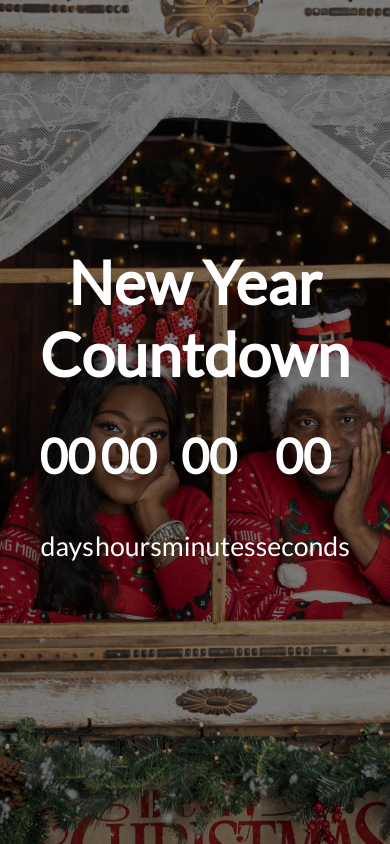
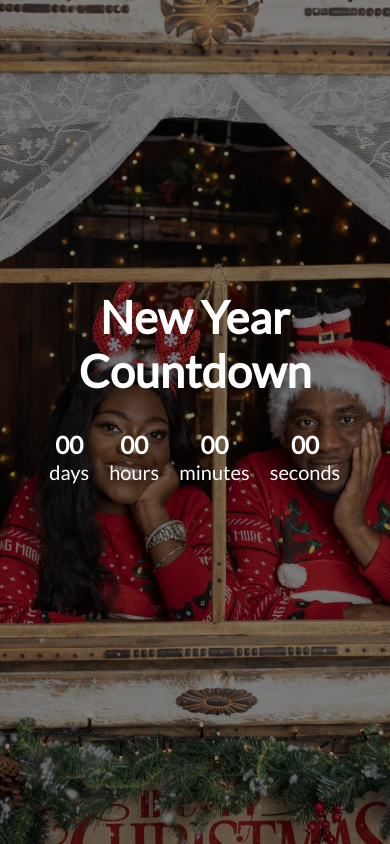
Before and after one commit to PrinceOlubari/new-year-countdown, a plain HTML site: page index.html in a window 390 px wide. Drawn offline with Linux system fonts and the light colour scheme.

Commit message:
creating media queries to handle smaller size

```diff
--- a/style.css
+++ b/style.css
@@ -47,3 +47,33 @@ h1 {
   display: flex;
   transform: scale(2);
 }
+
+.time {
+  display: flex;
+  flex-direction: column;
+  align-items: center;
+  justify-content: center;
+  margin: 15px;
+}
+
+.time h2 {
+  margin: 0 0 5px;
+}
+
+@media (max-width: 500px) {
+  h1 {
+    font-size: 45px;
+  }
+
+  .time {
+    margin: 5px;
+  }
+
+  .time h2 {
+    font-size: 12px;
+    margin: 0;
+  }
+  .time small {
+    font-size: 10px;
+  }
+}
```
